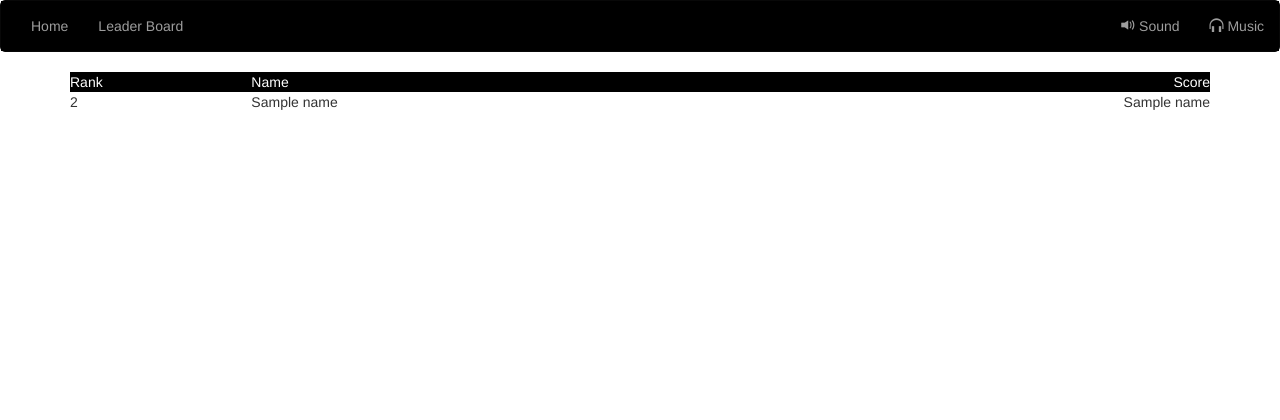
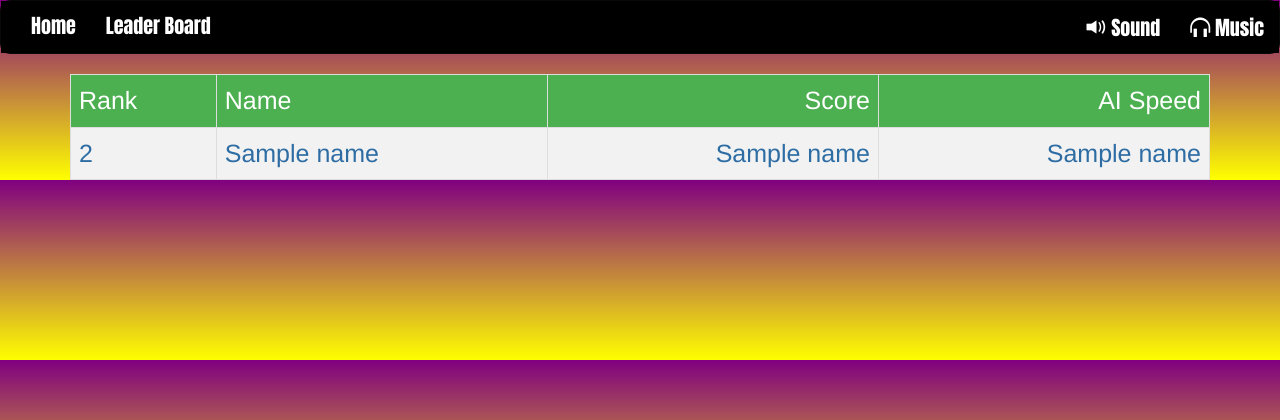
Before and after one commit to john2304/PONG, a Flask app: template templates/leader_board.html in a window 1280 px wide. Shown: the top 420 px of the page. Run offline with Flask 3, Linux system fonts and the light colour scheme; the template is opened without the code that fills it: most values are stand-ins (such as "Sample title", 1, 10 or a date in 2020); some libraries are stand-ins or nearby versions.

Commit message:
game made prett

```diff
--- a/server.py
+++ b/server.py
@@ -1,4 +1,4 @@
-from flask import Flask, render_template, request, flash, redirect
+from flask import Flask, render_template, request
 from flask_wtf import FlaskForm, CSRFProtect, form
 from wtforms import StringField, SubmitField, validators
 from wtforms.validators import DataRequired
@@ -9,7 +9,8 @@ app = Flask(__name__)
 heroku = Heroku(app)
 
 # Set a secret key
-app.config['SECRET_KEY'] = '\xab\xbb\xb5([_c\x9f\xa2m\x00\xfdX\x03\x97\xa5\xe82\x1f\xf8\xda1\xd6\xd8'  # Replace with your actual secret key
+app.config[
+    'SECRET_KEY'] = '\xab\xbb\xb5([_c\x9f\xa2m\x00\xfdX\x03\x97\xa5\xe82\x1f\xf8\xda1\xd6\xd8'  # Replace with your actual secret key
 
 # Initialize CSRF protection
 csrf = CSRFProtect(app)
@@ -28,12 +29,14 @@ def helper_submit_score(user_name, score):
         db_path = 'database/pong.db'
         conn = sqlite3.connect(db_path)
         c = conn.cursor()
-        c.execute("INSERT INTO leader_board (user_name, score) values (?, ?)",
-                  (form.user_name.data, form.score.data))
+        selected_ai_speed = request.form.get('ai_speed')
+        c.execute("INSERT INTO leader_board (user_name, score, selected_ai_speed) values (?, ?, ?)",
+                  (user_name, score, selected_ai_speed))
         conn.commit()
         conn.close()
         return True
-    except:
+    except Exception as e:
+        print(f"Error inserting into database: {e}")
         return False
 
 
@@ -53,50 +56,33 @@ def home():
 
 @app.route('/index/1player/', methods=['GET', 'POST'])
 def player1():
-
     # count number of players in database and assign that number +1 to default anon name
     db_path = 'database/pong.db'
     conn = sqlite3.connect(db_path)
     c = conn.cursor()
     names = [tup[0] for tup in c.execute("SELECT user_name FROM leader_board")]
 
-    form = SubmitForm()
-    if form.validate_on_submit():
-        # Perform the database submission operation here
-        new_entry = helper_submit_score(user_name=form.user_name.data, score=form.score.data)
-        c.execute("INSERT INTO leader_board (user_name, score) values (?, ?)",
-                  (form.user_name.data, form.score.data))
-
-        conn.commit()
-        c.close()
-        conn.close()
-
     # Get the selected AI speed from the form
     selected_ai_speed = request.form.get('ai_speed')
-    return render_template("1player.html", title="1player", ai_speed=selected_ai_speed, form=form, names=names)
-
-@app.route("/index/2player/", methods=['GET', 'POST'])
-def player2():
-    # count number of players in database and assign that number +1 to default anon name
-    db_path = 'database/pong.db'
-    conn = sqlite3.connect(db_path)
-    c = conn.cursor()
-    names = [tup[0] for tup in c.execute("SELECT user_name FROM leader_board")]
 
     form = SubmitForm()
     if form.validate_on_submit():
         # Perform the database submission operation here
         new_entry = helper_submit_score(user_name=form.user_name.data, score=form.score.data)
-        c.execute("INSERT INTO leader_board (user_name, score) values (?, ?)",
-                  (form.user_name.data, form.score.data))
-
         conn.commit()
         c.close()
         conn.close()
 
+    return render_template("1player.html", title="1player", ai_speed=selected_ai_speed, form=form, names=names)
+
+
+@app.route("/index/2player/", methods=['GET', 'POST'])
+def player2():
+    form = SubmitForm()
+
     # get selected score winpoint from the form
     selected_win_point = request.form.get('win_point')
-    return render_template("2player.html", title="2player", win_point=selected_win_point, form=form, names=names)
+    return render_template("2player.html", title="2player", win_point=selected_win_point, form=form)
 
 
 @app.route('/index/leader_board/')
--- a/static/css/reset.css
+++ b/static/css/reset.css
@@ -30,6 +30,7 @@ footer, header, hgroup, menu, nav, section {
 }
 body {
 	line-height: 1;
+	background: linear-gradient(to bottom, purple, yellow); /* Gradient from purple to yellow */
 }
 ol, ul {
 	list-style: none;
--- a/static/css/style.css
+++ b/static/css/style.css
@@ -4,7 +4,7 @@
 body {
     margin: 0;
     font-family: Arial, sans-serif;
-  background-color: #f0f0f0; /* Set your desired background color */
+    background: linear-gradient(to bottom, purple, yellow); /* Gradient from purple to yellow */
 }
 
 .form-horizontal{
@@ -44,7 +44,7 @@ th {
 
 a {
     text-decoration: none; /* Remove underline from links */
-  color: #000; /* Set link color */
+    color: white; /* Set link color */
 }
 
 /* Style for the index screen */
@@ -79,7 +79,7 @@ a {
 .two-player-link, .one-player-link {
     position: absolute;
     font-family: impact, serif;
-  color: #dbdbdb;
+    color: white;
     font-size: 60px; /* Set your desired font size */
     text-align: center; /* Center text */
     width: 200px; /* Adjust width of links */
@@ -88,14 +88,16 @@ a {
 }
 
 .two-player-link {
+    color: #4bf71b;
     top: calc(50% - 50px); /* Adjust vertically to center the link */
-  left: calc(50% + 20px); /* Adjust distance from the left side */
+    left: calc(50% + 50px); /* Adjust distance from the left side */
     transform: translateY(-50%);
 }
 
 .one-player-link {
+    color: #4bf71b;
     top: calc(50% - 50px); /* Adjust vertically to center the link */
-  right: calc(50% + 20px); /* Adjust distance from the right side */
+    right: calc(50% + 50px); /* Adjust distance from the right side */
     transform: translateY(-50%);
 }
 
@@ -115,6 +117,7 @@ a {
 }
 
 
+
 #winnerDisplay {
     display: none;
     position: absolute;
@@ -126,3 +129,46 @@ a {
     border: 1px solid black; /* Add border for visibility */
     z-index: 9999; /* Higher value to ensure it's on top */
 }
+
+.navbar-inverse .navbar-nav > li > a,
+.navbar-inverse .navbar-right > li > a {
+    font-family: Impact, sans-serif;
+    font-size: 20px;
+    color: white !important;
+}
+
+.navbar-inverse .navbar-nav > li > a,
+.navbar-inverse .navbar-nav > li > a > span {
+    color: white !important;
+}
+
+/* General table styles */
+.leaderboard-table {
+    width: 100%;
+    border-collapse: collapse;
+    color: #2e6da4;
+    font-size: 25px;
+}
+
+.leaderboard-table th,
+.leaderboard-table td {
+    border: 1px solid #ddd;
+    padding: 8px;
+}
+
+/* Header row styles */
+.leaderboard-table th {
+    background-color: #4CAF50;
+    text-align: left;
+}
+
+/* Active row styles */
+.leaderboard-table .active {
+    background-color: #4CAF50;
+    color: white;
+}
+
+/* Right-aligned cell styles */
+.leaderboard-table .right-align {
+    text-align: right;
+}
--- a/templates/index.html
+++ b/templates/index.html
@@ -5,11 +5,11 @@
 <div class="court"></div>
     <div class="options">
 
-    <a class="one-player-link" href="/index/1player/" >Player 1</a>
+    <a class="one-player-link" href="/index/1player/">Player 1</a>
 
-    <a class="two-player-link" href="/index/2player/" >Player 2</a>
+    <a class="two-player-link" href="/index/2player/">Player 2</a>
 
-</div>
+    </div>
 </div>
 
     <div id="footer">
--- a/templates/leader_board.html
+++ b/templates/leader_board.html
@@ -2,36 +2,34 @@
 {% block content %}
 
 <div class="container">
-    <table>
+    <table class = "leaderboard-table">
+        <thead>
             <tr>
                 <th>Rank</th>
                 <th>Name</th>
-            <th style="text-align: right">Score</th>
+                <th class="right-align">Score</th>
+                <th class="right-align">AI Speed</th>
             </tr>
+        </thead>
+        <tbody>
             {% for value in leader_board %}
                 <tr>
                     {% if value[1][0] == highlight %}
-                    <td id="active" style="background-color: #4CAF50">{{value[0]+1}}</td>
-                    <td style="background-color: #4CAF50">{{value[1][0]}}</td>
-                    <td style="background-color: #4CAF50; text-align: right">{{value[1][1]}}</td>
-                    <script>
-                        document.getElementById("active").scrollIntoView();
-                    </script>
+                        <td class="active" >{{value[0]+1}}</td>
+                        <td class="active">{{value[1][0]}}</td>
+                        <td class="active right-align">{{value[1][1]}}</td>
+                        <td class="active right-align">{{value[1][2]}}</td> <!--column for AI difficulty -->
                     {% else %}
                         <td>{{value[0]+1}}</td>
                         <td>{{value[1][0]}}</td>
-                    <td style="text-align: right">{{value[1][1]}}</td>
+                        <td class="right-align">{{value[1][1]}}</td>
+                        <td class="right-align">{{ value[1][2] }}</td> <!--column for AI difficulty -->
                     {% endif %}
-
                 </tr>
             {% endfor %}
+        </tbody>
+    </table>
+</div>
 
-    </table>
-
-    {% if play_again %}
-    <button style="margin-top: 5px;" onclick="window.location.replace('/')">Play Again</button>
-    {% endif %}
-
-</div>
 <script src="/static/js/script.js"><</script>
 {% endblock %}
--- a/templates/template.html
+++ b/templates/template.html
@@ -53,10 +53,19 @@
                 localStorage.setItem('music_enabled', 'false'); // Save music preference
             }
         }
+        // to override the bootstraps deafult css
+        $(document).ready(function () {
+            $('.navbar-inverse .navbar-nav > li > a').css({
+                'font-family': 'Impact, sans-serif',
+                'font-size': '20px',
+                'color': 'white'
+            });
+            $('.navbar-inverse .navbar-right > li > a').css('color', 'white');
+        });
     </script>
 </head>
     <body>
-        <nav class="navbar navbar-inverse" style="border-radius:5px;">
+        <nav class="navbar navbar-inverse" style="border-radius:10px;">
             <div class="container-fluid" style="background:black;">
                 <ul class="nav navbar-nav">
                     <li><a href="/index/">Home</a></li>
```
Also changed, not shown: create_db.py (+2 -8 lines), forms.py (+4 -3 lines), templates/1player.html (+17 -6 lines), templates/2player.html (+4 -3 lines), database/pong.db, static/css/bootstrap.css. Lines whose indentation alone changed are shown as unchanged.
